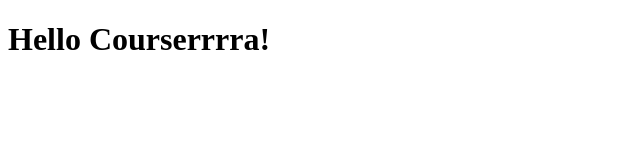
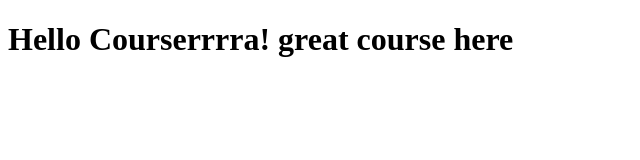
Before and after one commit to Z5445/coursera---johns-hopkins---html5-css-javascript, a plain HTML site: page site/index.html in a window 1280 px wide. Shown: the whole page, without its empty margins (0-640 px from the left). Drawn offline with Linux system fonts and the light colour scheme.

Commit message:
small addition to the page content

```diff
--- a/site/index.html
+++ b/site/index.html
@@ -6,6 +6,6 @@
 	<title>Hello Coursera!</title>
 </head>
 <body>
-<h1>Hello Courserrrra!</h1>
+<h1>Hello Courserrrra! great course here</h1>
 </body>
 </html>
```
